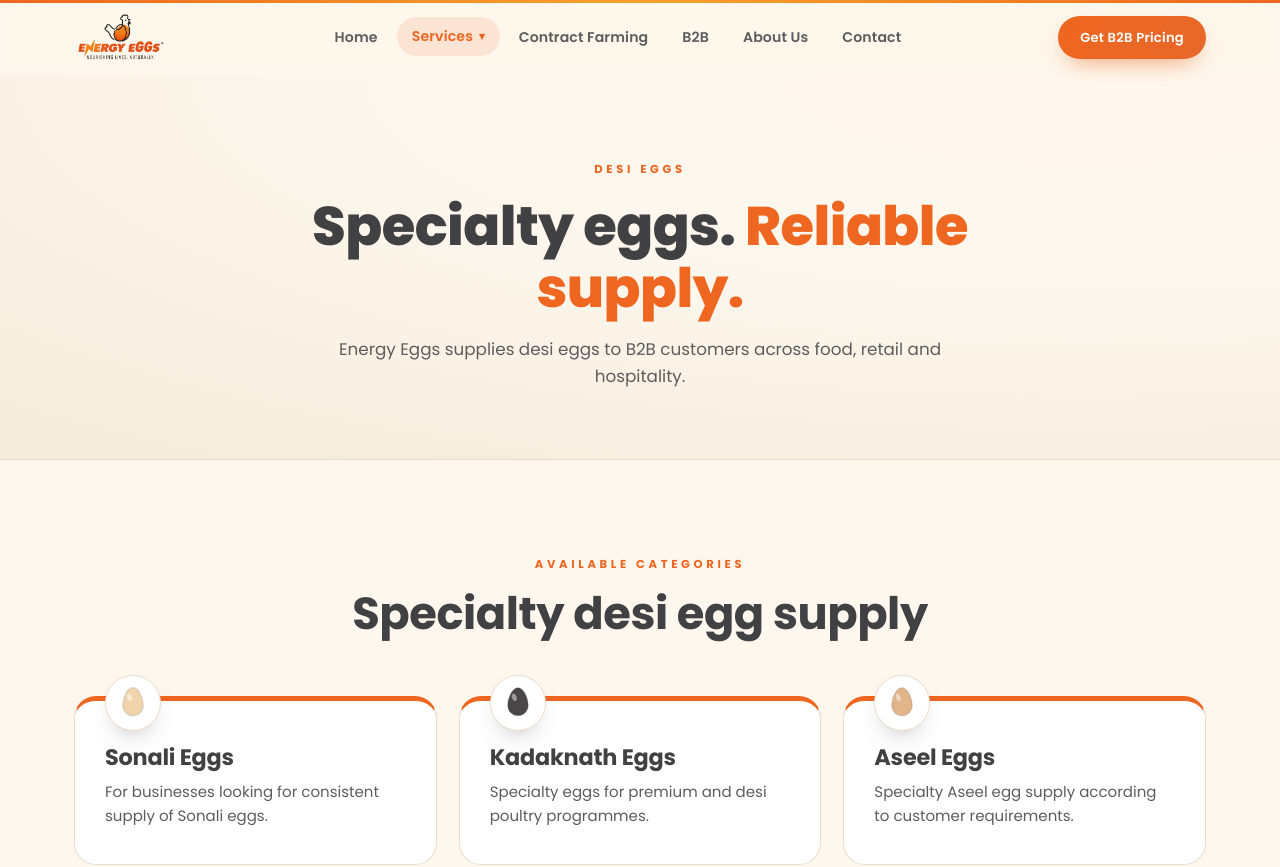
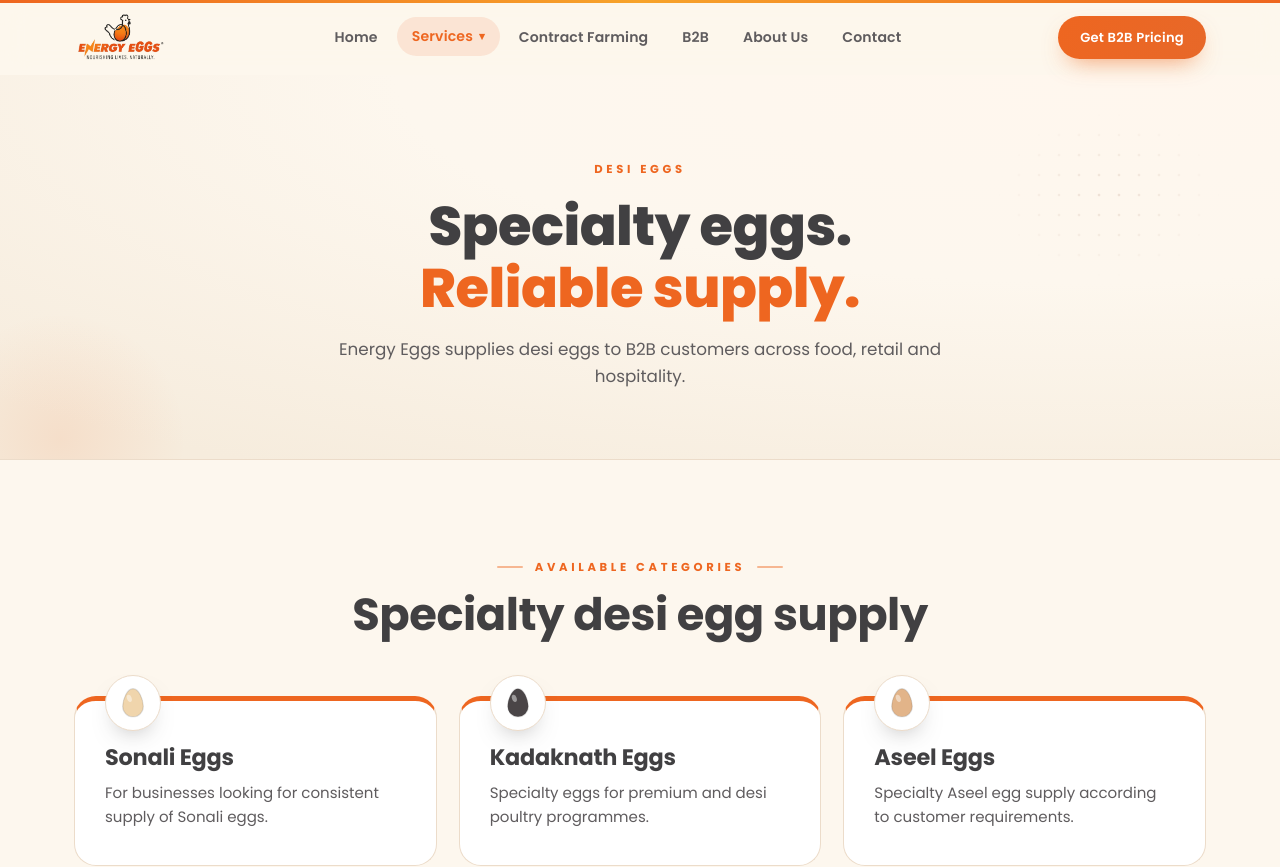
Before and after one commit to shirajgit/energy-eggs, a React (Vite) app: page /eggs in a window 1280 px wide. Shown: the top 867 px of the page. Built offline with nearby package versions, Linux system fonts and the light colour scheme.

Commit message:
Enhance global styles: improve scrollbar, focus states, and button transitions for better user experience

```diff
--- a/src/index.css
+++ b/src/index.css
@@ -14,11 +14,17 @@
   --font-body:"Poppins",-apple-system,BlinkMacSystemFont,"Segoe UI",Roboto,Helvetica,Arial,sans-serif;
 }
 *{margin:0;padding:0;box-sizing:border-box}
-html{scroll-behavior:smooth}
+html{scroll-behavior:smooth;color-scheme:light;scrollbar-color:#d8bfa6 var(--cream)}
 body{font-family:var(--font-body);color:var(--ink);background:var(--cream);line-height:1.6;-webkit-font-smoothing:antialiased;overflow-x:clip}
 img,svg{max-width:100%}
-h1,h2,h3{font-family:var(--font-head);color:var(--brown);line-height:1.15;font-weight:700;letter-spacing:-.01em}
+h1,h2,h3{font-family:var(--font-head);color:var(--brown);line-height:1.15;font-weight:700;letter-spacing:-.01em;text-wrap:balance}
 a{text-decoration:none;color:inherit}
+::selection{background:var(--orange);color:#fff}
+:focus-visible{outline:3px solid rgba(238,102,32,.45);outline-offset:2px;border-radius:6px}
+::-webkit-scrollbar{width:10px;height:10px}
+::-webkit-scrollbar-thumb{background:#d8bfa6;border-radius:8px;border:2px solid var(--cream)}
+::-webkit-scrollbar-track{background:transparent}
+section[id]{scroll-margin-top:90px}
 .wrap{max-width:1180px;margin:0 auto;padding:0 24px}
 .eyebrow{font-size:.72rem;letter-spacing:.32em;text-transform:uppercase;font-weight:700;color:var(--orange)}
 .script{font-family:var(--font-head);font-style:italic;color:var(--orange);font-weight:600}
@@ -29,7 +35,8 @@
 header.scrolled{background:rgba(253,247,238,.92);border-bottom-color:var(--line);box-shadow:0 14px 34px -22px rgba(65,64,66,.35)}
 nav{display:flex;align-items:center;justify-content:space-between;height:74px;gap:16px}
 .logo{display:inline-flex;align-items:center}
-.logo img{height:52px;width:auto;display:block}
+.logo img{height:52px;width:auto;display:block;transition:transform .25s}
+.logo:hover img{transform:scale(1.05)}
 .logo-light{background:#fff;padding:12px 16px;border-radius:16px}
 .logo-light img{height:56px}
 .navlinks{display:flex;gap:4px;font-size:.88rem;font-weight:600;letter-spacing:.01em;align-items:center;justify-content:center}
@@ -54,8 +61,9 @@
   .has-dropdown:hover .dropdown{opacity:1;visibility:visible;pointer-events:auto;transform:translateX(-50%) translateY(0)}
   .has-dropdown:hover .caret{transform:rotate(180deg)}
 }
-.btn{display:inline-block;background:var(--orange);color:#fff;padding:12px 26px;border-radius:40px;font-weight:600;font-size:.9rem;letter-spacing:.02em;transition:transform .2s,box-shadow .2s;box-shadow:0 10px 24px -10px rgba(238,102,32,.7);border:0;cursor:pointer;font-family:var(--font-body)}
+.btn{display:inline-block;background:linear-gradient(120deg,var(--orange),var(--orange-light));color:#fff;padding:12px 26px;border-radius:40px;font-weight:600;font-size:.9rem;letter-spacing:.02em;transition:transform .2s,box-shadow .2s;box-shadow:0 10px 24px -10px rgba(238,102,32,.7);border:0;cursor:pointer;font-family:var(--font-body)}
 .btn:hover{transform:translateY(-2px);box-shadow:0 16px 30px -10px rgba(238,102,32,.75)}
+.btn:active{transform:translateY(0) scale(.97)}
 .btn.ghost{background:transparent;color:var(--orange);box-shadow:none;border:2px solid var(--orange)}
 .btn.ghost:hover{background:var(--orange);color:#fff}
 .btn.ghost.light{color:#fff;border-color:#fff}
@@ -143,8 +151,10 @@
 @keyframes scroll{from{transform:translateX(0)}to{transform:translateX(-50%)}}
 
 /* ---------- Page hero (subpages) ---------- */
-.page-hero{padding:80px 0 70px;background:radial-gradient(120% 120% at 85% 0%,#fff7ee 0%,var(--cream) 45%,var(--cream-2) 100%);border-bottom:1px solid var(--line)}
-.page-hero-inner{max-width:760px;margin:0 auto;text-align:center}
+.page-hero{padding:80px 0 70px;background:radial-gradient(120% 120% at 85% 0%,#fff7ee 0%,var(--cream) 45%,var(--cream-2) 100%);border-bottom:1px solid var(--line);position:relative;overflow:hidden}
+.page-hero::before{content:"";position:absolute;top:30px;right:4%;width:240px;height:180px;background-image:radial-gradient(var(--clay) 1.5px,transparent 1.6px);background-size:20px 20px;opacity:.18;-webkit-mask:radial-gradient(60% 60% at 50% 50%,#000,transparent 78%);mask:radial-gradient(60% 60% at 50% 50%,#000,transparent 78%);pointer-events:none}
+.page-hero::after{content:"";position:absolute;bottom:-160px;left:-120px;width:360px;height:360px;border-radius:50%;background:radial-gradient(50% 50% at 50% 50%,rgba(238,102,32,.1),rgba(238,102,32,0) 70%);pointer-events:none}
+.page-hero-inner{max-width:760px;margin:0 auto;text-align:center;position:relative;z-index:1}
 .page-hero h1{font-size:clamp(2.1rem,4.5vw,3.4rem);margin:14px 0 16px;font-weight:800}
 .page-hero h1 span{color:var(--orange)}
 .page-hero p{color:var(--brown-soft);font-size:1.05rem;max-width:60ch;margin:0 auto}
@@ -154,7 +164,9 @@
 section.alt{background:linear-gradient(180deg,var(--cream-2),var(--cream))}
 .sec-head{text-align:center;max-width:680px;margin:0 auto 56px}
 .sec-head h2{font-size:clamp(1.9rem,4vw,2.8rem);margin:12px 0}
-.sec-head p{color:var(--brown-soft)}
+.sec-head p{color:var(--brown-soft);text-wrap:pretty}
+.sec-head .eyebrow{display:inline-flex;align-items:center;gap:12px}
+.sec-head .eyebrow::before,.sec-head .eyebrow::after{content:"";width:26px;height:2px;border-radius:2px;background:var(--orange);opacity:.45}
 
 /* ---------- Feature / info card grids ---------- */
 .features{display:grid;grid-template-columns:repeat(4,1fr);gap:22px}
@@ -418,11 +430,14 @@
 .field-grid label{display:flex;flex-direction:column;gap:8px;font-size:.78rem;font-weight:700;letter-spacing:.14em;text-transform:uppercase;color:var(--brown)}
 .field-grid .full{grid-column:1/-1}
 .field-grid input,.field-grid select,.field-grid textarea{font-family:var(--font-body);font-size:.95rem;color:var(--ink);background:var(--cream);border:1px solid var(--line);border-radius:12px;padding:12px 14px;outline:none;transition:border-color .2s;resize:vertical}
-.field-grid input:focus,.field-grid select:focus,.field-grid textarea:focus{border-color:var(--orange)}
+.field-grid input:focus,.field-grid select:focus,.field-grid textarea:focus{border-color:var(--orange);box-shadow:0 0 0 3px rgba(238,102,32,.12)}
 
 /* ---------- CTA band ---------- */
 .closing{padding-top:0}
-.cta-band{background:linear-gradient(120deg,var(--orange),var(--orange-light));color:#fff;text-align:center;border-radius:28px;padding:64px 28px;box-shadow:var(--shadow)}
+.cta-band{background:linear-gradient(120deg,var(--orange),var(--orange-light));color:#fff;text-align:center;border-radius:28px;padding:64px 28px;box-shadow:var(--shadow);position:relative;overflow:hidden}
+.cta-band::before{content:"";position:absolute;top:-45%;right:-8%;width:55%;aspect-ratio:1;border-radius:50%;background:radial-gradient(50% 50% at 50% 50%,rgba(255,255,255,.16),rgba(255,255,255,0) 70%);pointer-events:none}
+.cta-band::after{content:"";position:absolute;bottom:-50%;left:-10%;width:50%;aspect-ratio:1;border-radius:50%;background:radial-gradient(50% 50% at 50% 50%,rgba(65,64,66,.14),rgba(65,64,66,0) 70%);pointer-events:none}
+.cta-band>*{position:relative;z-index:1}
 .cta-band h2{color:#fff;font-size:clamp(1.8rem,4vw,2.8rem)}
 .cta-band p{max-width:52ch;margin:16px auto 30px;opacity:.95}
 .cta-band .btn{background:#fff;color:var(--orange)}
@@ -448,6 +463,10 @@
 .foot-bottom{display:flex;justify-content:space-between;align-items:center;padding-top:24px;font-size:.85rem;flex-wrap:wrap;gap:14px}
 .to-top{width:42px;height:42px;border-radius:50%;border:1px solid rgba(255,255,255,.25);background:rgba(255,255,255,.08);color:#fff;font-size:1.1rem;cursor:pointer;transition:background .2s,border-color .2s,transform .2s;flex:none}
 .to-top:hover{background:var(--orange);border-color:var(--orange);transform:translateY(-3px)}
+
+/* ---------- Global polish ---------- */
+.feature:hover,.step:hover,.breed-card:hover,.eco-card:hover,.addon:hover,.breed-mini:hover{border-color:#f0c5a4}
+.spec-table th,.spec-table td,.rate-rows li,.tp b,.hero-stats .n,.stats-band .n,.addon-price{font-variant-numeric:tabular-nums}
 
 /* ---------- Reveal animation ---------- */
 .reveal{opacity:0;transform:translateY(30px);transition:opacity .7s ease,transform .7s ease}
```
